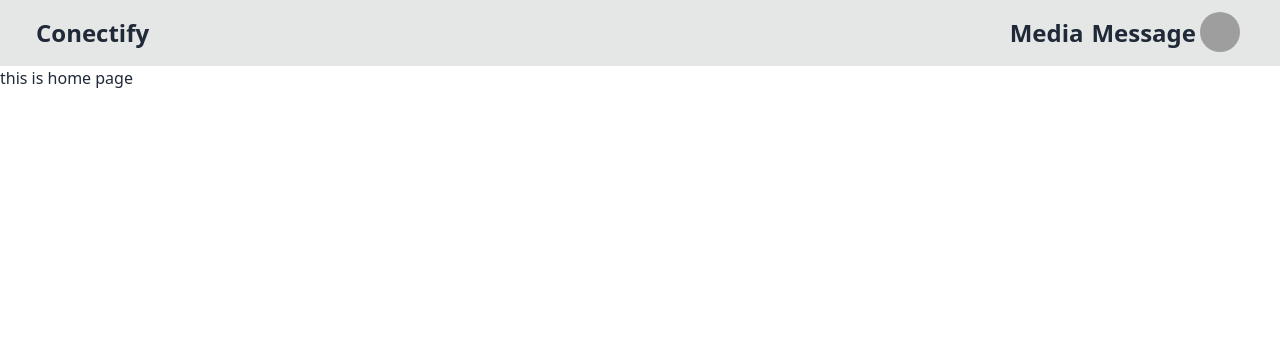
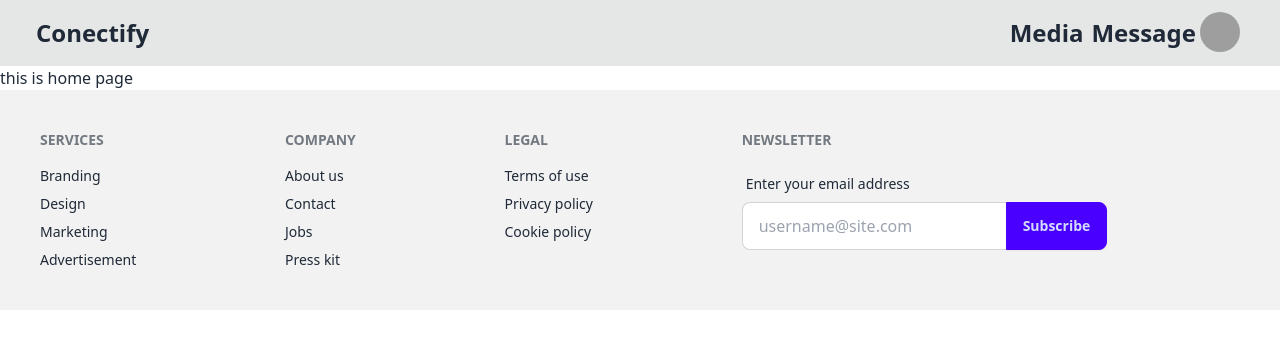
Before and after one commit to raihanuldev/Connectify, a React (Vite) app: page / in a window 1280 px wide. Shown: the top 348 px of the page. Built offline with nearby package versions, Linux system fonts and the light colour scheme; no server answers; grey boxes are pictures that could not be loaded.

Commit message:
Footer added

```diff
--- a/src/Layout/UserLayout.jsx
+++ b/src/Layout/UserLayout.jsx
@@ -1,12 +1,14 @@
 import React from 'react';
 import Nabvar from '../componets/nabavar/Nabvar';
 import { Outlet } from 'react-router-dom';
+import Footer from '../componets/footer/Footer';
 
 const UserLayout = () => {
     return (
         <div className=''>
             <Nabvar/>
             <Outlet/>
+            <Footer/>
         </div>
     );
 };
--- /dev/null
+++ b/src/componets/footer/Footer.jsx
@@ -0,0 +1,42 @@
+import React from 'react';
+
+const Footer = () => {
+    return (
+        <footer className="footer p-10 bg-base-200 text-base-content">
+            <nav>
+                <h6 className="footer-title">Services</h6>
+                <a className="link link-hover">Branding</a>
+                <a className="link link-hover">Design</a>
+                <a className="link link-hover">Marketing</a>
+                <a className="link link-hover">Advertisement</a>
+            </nav>
+            <nav>
+                <h6 className="footer-title">Company</h6>
+                <a className="link link-hover">About us</a>
+                <a className="link link-hover">Contact</a>
+                <a className="link link-hover">Jobs</a>
+                <a className="link link-hover">Press kit</a>
+            </nav>
+            <nav>
+                <h6 className="footer-title">Legal</h6>
+                <a className="link link-hover">Terms of use</a>
+                <a className="link link-hover">Privacy policy</a>
+                <a className="link link-hover">Cookie policy</a>
+            </nav>
+            <form>
+                <h6 className="footer-title">Newsletter</h6>
+                <fieldset className="form-control w-80">
+                    <label className="label">
+                        <span className="label-text">Enter your email address</span>
+                    </label>
+                    <div className="join">
+                        <input type="text" placeholder="username@site.com" className="input input-bordered join-item" />
+                        <button className="btn btn-primary join-item">Subscribe</button>
+                    </div>
+                </fieldset>
+            </form>
+        </footer>
+    );
+};
+
+export default Footer;
```
